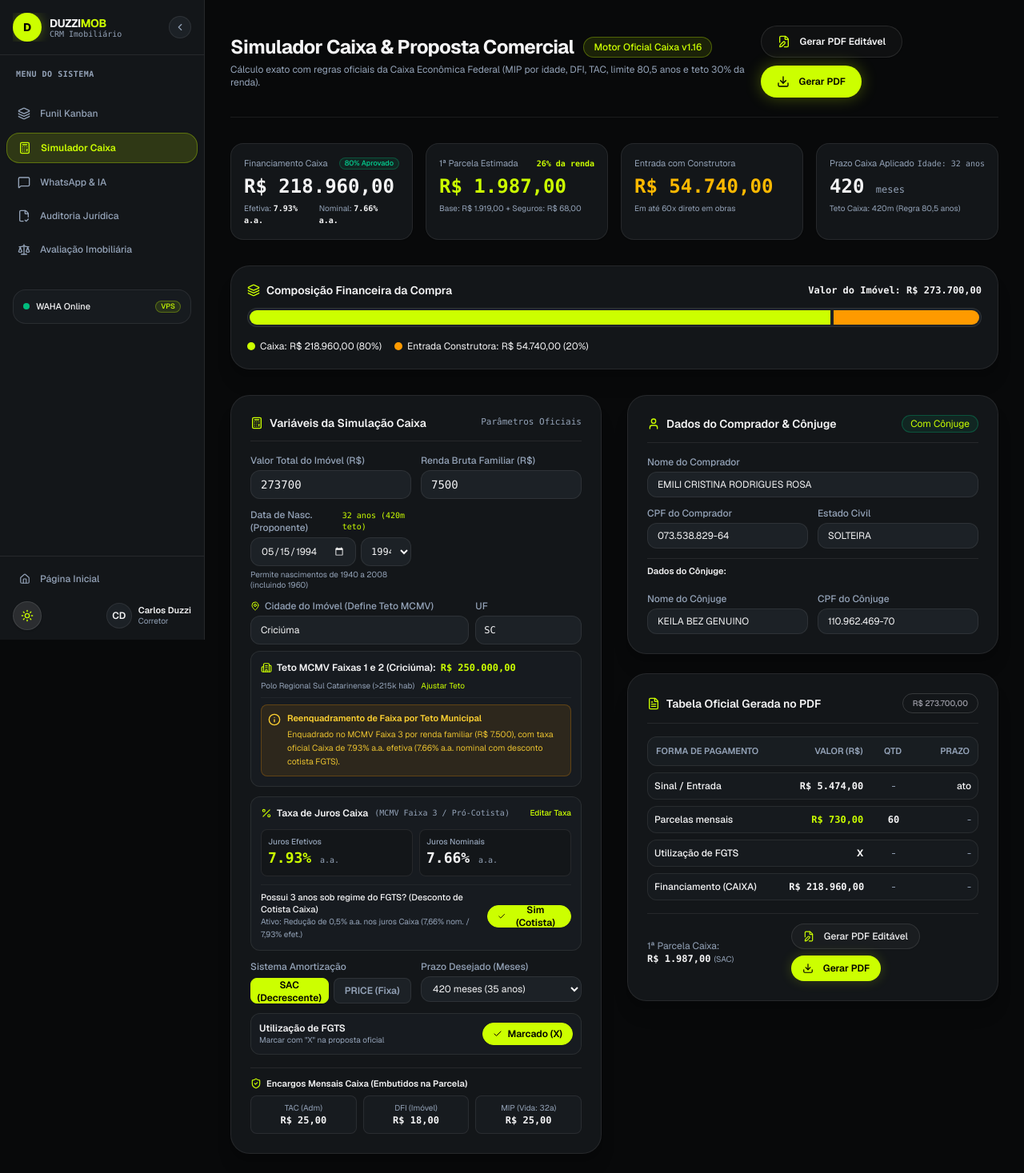
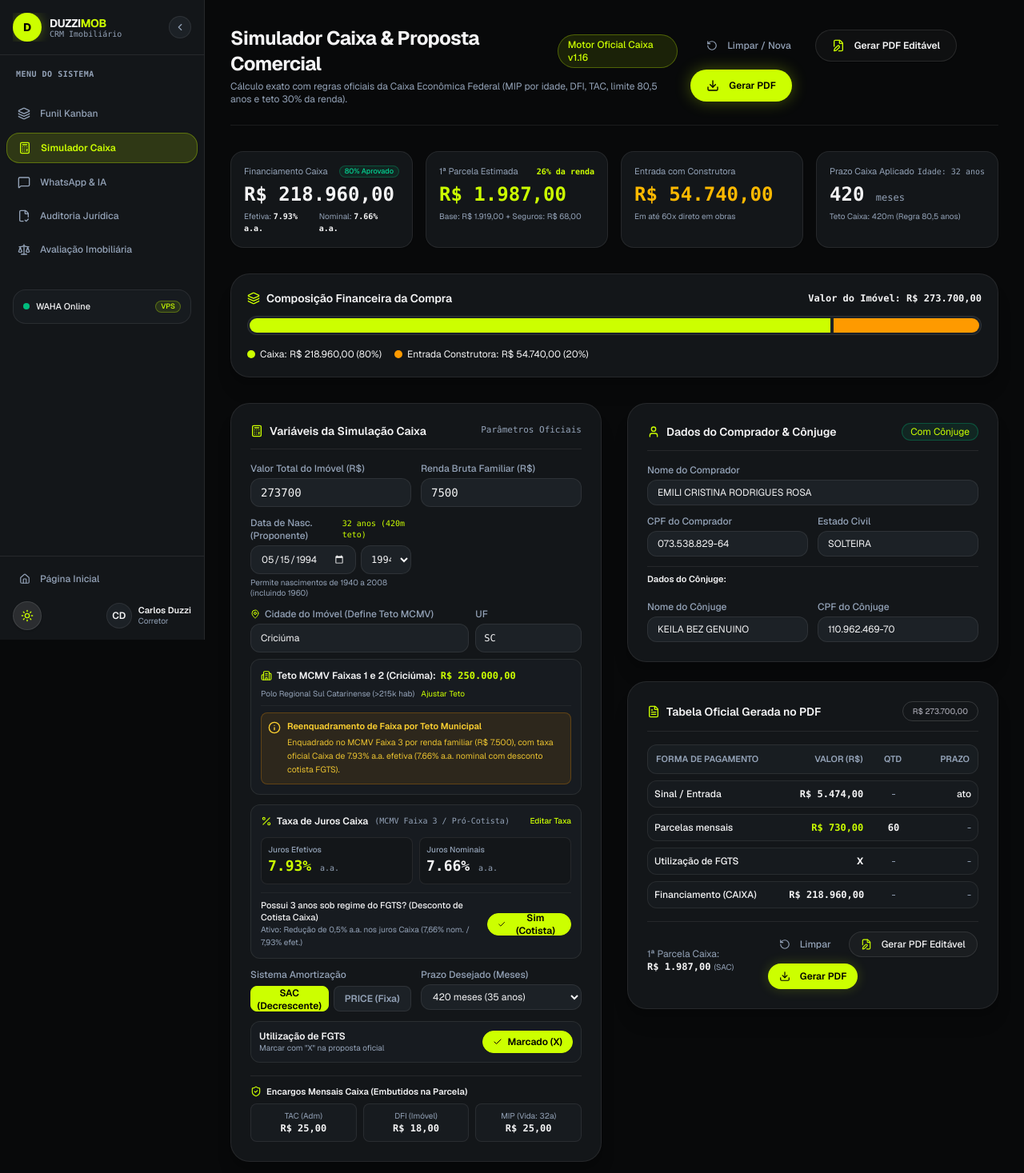
Before and after one commit to ramonduzzioni/duzzimob, a Next.js app: page /crm/simulations in a window 1280 px wide. Shown: the top 1467 px of the page at 80% size. Built offline with nearby package versions, Linux system fonts and the light colour scheme.

Commit message:
feat(simulations): add simulation reset button in header and footer

```diff
--- a/src/app/crm/simulations/page.tsx
+++ b/src/app/crm/simulations/page.tsx
@@ -24,6 +24,7 @@ import {
   MapPin,
   Building2,
   Percent,
+  RotateCcw,
 } from "lucide-react";
 import { Button } from "@/components/ui/button";
 import { Badge } from "@/components/ui/badge";
@@ -218,6 +219,55 @@ export default function SimulationsPage() {
     }
   };
 
+  const handleResetSimulation = () => {
+    if (confirm("Deseja realmente limpar todos os campos desta simulação e iniciar uma nova?")) {
+      // Valores financeiros base
+      setPropertyValue(250000);
+      setGrossIncome(5000);
+      setBirthDate("1994-05-15");
+      setCidade("Criciúma");
+      setUf("SC");
+      setTetoMcmvPersonalizado(undefined);
+      setHasFgts3Years(true);
+      setCustomRateEffective(undefined);
+      setIsEditingRate(false);
+      setFgtsValue(0);
+      setUseFgtsAsX(true);
+      setSystemType("SAC");
+      setTermMonths(420);
+      setBuilderMonths(36);
+      setBuilderReforcos(0);
+      setSinalPercent(10);
+
+      // Dados do Imóvel limpos
+      setConstrutoraEmpreendimento("");
+      setUnidadeApartamento("");
+      setGaragemBox("");
+      setOutrasInformacoes("");
+
+      // Dados do Comprador limpos
+      setCompradorNome("");
+      setCompradorCpf("");
+      setCompradorRg("");
+      setCompradorEstadoCivil("SOLTEIRO(A)");
+      setCompradorProfissao("");
+      setCompradorEmail("");
+      setCompradorTelefone("");
+
+      // Dados do Cônjuge limpos
+      setHasConjuge(false);
+      setConjugeNome("");
+      setConjugeCpf("");
+      setConjugeRg("");
+      setConjugeProfissao("");
+      setConjugeEmail("");
+      setConjugeTelefone("");
+
+      setObservacoes("");
+      setPdfSuccessMessage(null);
+    }
+  };
+
   return (
     <div className="flex-1 p-4 sm:p-6 lg:p-8 max-w-7xl mx-auto w-full space-y-8">
       {/* Top Header & Dual PDF Download Actions */}
@@ -243,6 +293,17 @@ export default function SimulationsPage() {
               {pdfSuccessMessage}
             </Badge>
           )}
+
+          <Button
+            type="button"
+            variant="ghost"
+            onClick={handleResetSimulation}
+            className="rounded-full text-xs font-medium text-muted-foreground hover:text-foreground hover:bg-muted"
+            title="Limpar formulário e iniciar uma nova simulação"
+          >
+            <RotateCcw className="h-3.5 w-3.5 mr-1 text-muted-foreground" />
+            Limpar / Nova
+          </Button>
 
           <Button
             type="button"
@@ -1028,6 +1089,18 @@ export default function SimulationsPage() {
               <div className="flex flex-wrap items-center gap-2">
                 <Button
                   type="button"
+                  variant="ghost"
+                  onClick={handleResetSimulation}
+                  size="sm"
+                  className="rounded-full text-xs text-muted-foreground hover:text-foreground hover:bg-muted"
+                  title="Limpar formulário e iniciar uma nova simulação"
+                >
+                  <RotateCcw className="h-3.5 w-3.5 mr-1 text-muted-foreground" />
+                  Limpar
+                </Button>
+
+                <Button
+                  type="button"
                   variant="outline"
                   onClick={() => handleDownloadPdf(true)}
                   disabled={generatingMode !== null}
```
